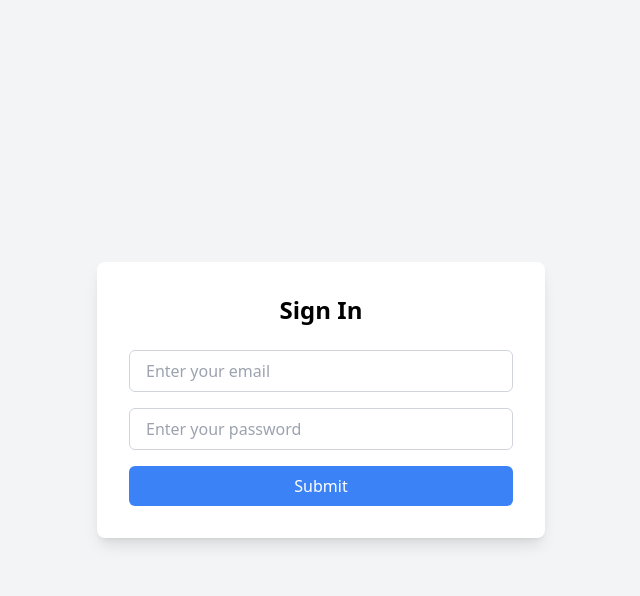
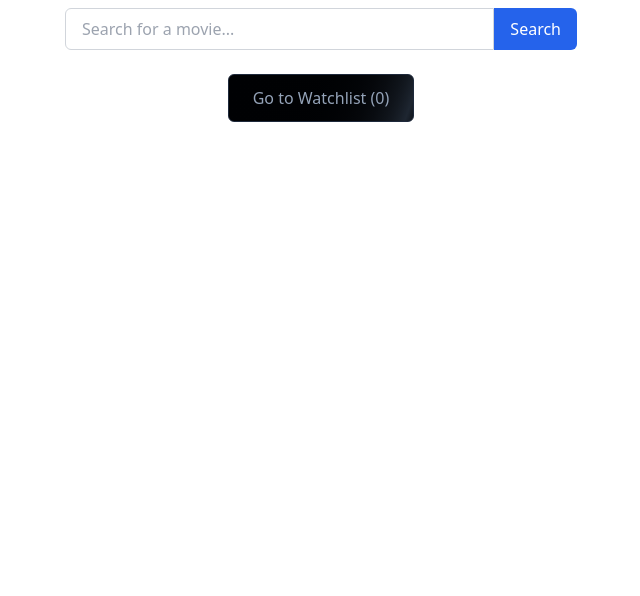
Before and after one commit to VilokMasuti/watchlist, a React (Vite) app: page /search in a window 1280 px wide. Before the commit this address led to /form. Shown: the top 596 px of the page, without its empty margins (319-959 px from the left). Built offline with nearby package versions, Linux system fonts and the light colour scheme.

Commit message:
form error

```diff
--- a/src/App.tsx
+++ b/src/App.tsx
@@ -4,19 +4,15 @@ import Signup from "./pages/Signup";
 import WatchList from "./components/WatchList";
 
 const App = () => {
-  const isAuthenticated = Boolean(localStorage.getItem("email"));
-
-  console.log("Is Authenticated:", isAuthenticated); // Debugging line
-
   return (
     <main className="relative flex justify-center items-center flex-col overflow-hidden mx-auto sm:px-10 px-5">
       <div className="max-w-7xl w-full">
         <Router>
           <Routes>
-            <Route path="/" element={<Navigate to={isAuthenticated ? "/search" : "/form"} />} />
+            <Route path="/" element={<Navigate to="/form" />} />
             <Route path="/form" element={<Signup />} />
-            <Route path="/watchlist" element={isAuthenticated ? <WatchList /> : <Navigate to="/form" />} />
-            <Route path="/search" element={isAuthenticated ? <Search /> : <Navigate to="/form" />} />
+            <Route path="/watchlist" element={<WatchList />} />
+            <Route path="/search" element={<Search />} />
           </Routes>
         </Router>
       </div>
```
